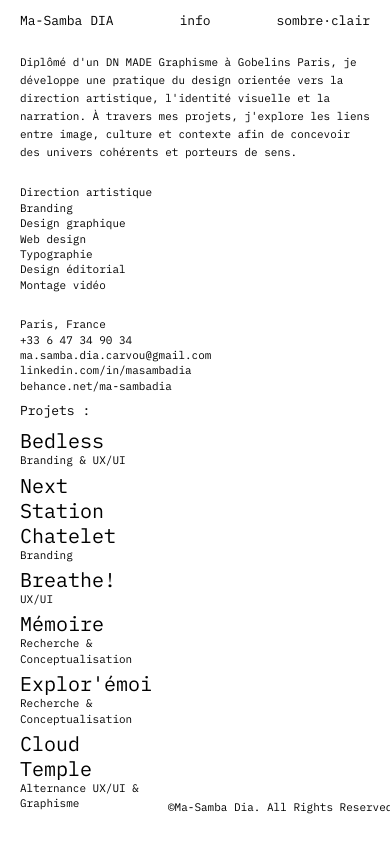
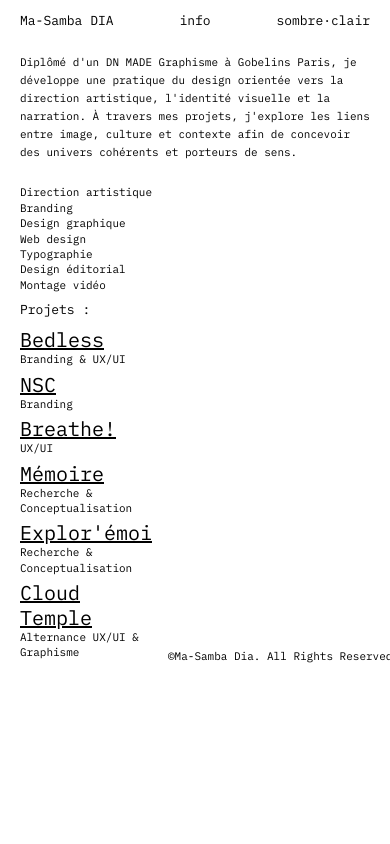
Before and after one commit to MaSambaXO/mon-portfolio, a Next.js app: page / in a window 390 px wide. Built offline with nearby package versions, Linux system fonts and the light colour scheme.

Commit message:
UX desktop/mobile : underline nav+projets, info épurée, contact mobile info only, NSC abrégé, home fixe, flèches projet pleine largeur, theme-color dynamique
Co-Authored-By: Claude Sonnet 4.6 <noreply@anthropic.com>

```diff
--- a/app/page.tsx
+++ b/app/page.tsx
@@ -6,6 +6,7 @@ type View = "home" | "project" | "info";
 
 type Project = {
   name: string;
+  shortName?: string;
   subtitle: string;
   date: string;
   description: string[];
@@ -62,6 +63,7 @@ const PROJECTS: Project[] = [
 
   {
     name: "Next Station Chatelet",
+    shortName: "NSC",
     subtitle: "Branding",
     date: "Janvier 2026",
     description: [
@@ -149,17 +151,14 @@ function ContactBlock({ stopProp = false }: { stopProp?: boolean }) {
   );
 }
 
-function ProjectList({ onOpen }: { onOpen: (i: number) => void }) {
+function ProjectList({ onOpen, mobile = false }: { onOpen: (i: number) => void; mobile?: boolean }) {
   return (
     <ul>
       {PROJECTS.map((p, i) => (
         <li key={i}>
-          <button
-            onClick={() => onOpen(i)}
-            className="text-left group mb-1"
-          >
-            <div className="text-[20px] leading-tight group-hover:opacity-60 transition-opacity">
-              {p.name}
+          <button onClick={() => onOpen(i)} className="text-left group mb-1">
+            <div className="text-[20px] leading-tight underline group-hover:opacity-60 transition-opacity">
+              {mobile && p.shortName ? p.shortName : p.name}
             </div>
             <div className="text-[11px] group-hover:opacity-60 transition-opacity">
               {p.subtitle}
@@ -181,6 +180,18 @@ export default function Home() {
     const srcs = [INFO_PHOTO, ...PROJECTS.flatMap(p => p.images)];
     srcs.forEach(src => { const img = new window.Image(); img.src = src; });
   }, []);
+
+  useEffect(() => {
+    const color = dark ? "#000000" : "#ffffff";
+    document.documentElement.style.background = color;
+    let meta = document.querySelector('meta[name="theme-color"]') as HTMLMetaElement | null;
+    if (!meta) {
+      meta = document.createElement("meta");
+      meta.setAttribute("name", "theme-color");
+      document.head.appendChild(meta);
+    }
+    meta.setAttribute("content", color);
+  }, [dark]);
 
   const openProject = (i: number) => {
     setActive(i);
@@ -214,20 +225,28 @@ export default function Home() {
   const currentImage = PROJECTS[active].images[imgIdx] ?? null;
   const totalImages = PROJECTS[active].images.length;
 
+  const mobileHeight = view === "home" ? "h-screen overflow-hidden" : "min-h-screen";
+
   return (
-    <div
-      className={`min-h-screen md:h-screen md:overflow-hidden flex flex-col ${bg} text-[11px] leading-[1.4]`}
-    >
-      {/* ── NAV desktop ── */}
+    <div className={`${mobileHeight} md:h-screen md:overflow-hidden flex flex-col ${bg} text-[11px] leading-[1.4]`}>
+
+      {/* ── NAV desktop — simplifié sur info ── */}
+      {view === "info" ? (
+        <nav className="hidden md:flex shrink-0 px-5 py-3 text-[13px] justify-between">
+          <button className="hover:opacity-60" onClick={() => setView("home")}>
+            Ma-Samba DIA
+          </button>
+          <button className="hover:opacity-60" onClick={() => setDark(!dark)}>
+            sombre·clair
+          </button>
+        </nav>
+      ) : (
         <nav className="hidden md:grid shrink-0 px-5 py-3 text-[13px]" style={COLS}>
-        <button
-          className="text-left hover:opacity-60"
-          onClick={() => setView("home")}
-        >
+          <button className="text-left hover:opacity-60" onClick={() => setView("home")}>
             Ma-Samba DIA
           </button>
           <button
-          className="text-left hover:opacity-60"
+            className="text-left hover:opacity-60 underline"
             onClick={() => setView(view === "info" ? "home" : "info")}
           >
             info
@@ -240,19 +259,14 @@ export default function Home() {
             </button>
           </div>
         </nav>
+      )}
 
       {/* ── NAV mobile ── */}
       <nav className="flex md:hidden shrink-0 px-5 py-3 text-[13px] justify-between">
-        <button
-          className="hover:opacity-60"
-          onClick={() => setView("home")}
-        >
+        <button className="hover:opacity-60" onClick={() => setView("home")}>
           Ma-Samba DIA
         </button>
-        <button
-          className="hover:opacity-60"
-          onClick={() => setView(view === "info" ? "home" : "info")}
-        >
+        <button className="hover:opacity-60" onClick={() => setView(view === "info" ? "home" : "info")}>
           info
         </button>
         <button className="hover:opacity-60" onClick={() => setDark(!dark)}>
@@ -277,23 +291,27 @@ export default function Home() {
             </div>
           </div>
 
-          {/* Mobile stack */}
-          <div className="flex flex-col md:hidden px-5 pt-3 gap-6">
+          {/* Mobile stack — sans contact */}
+          <div className="flex flex-col md:hidden px-5 pt-3 gap-6 overflow-hidden">
             <p className="leading-relaxed">{BIO}</p>
             <div>
               {SKILLS.map((s) => (
                 <div key={s}>{s}</div>
               ))}
             </div>
-            <div>
-              <ContactBlock />
-            </div>
           </div>
 
           <div className="px-5 pb-5 pt-2 shrink-0 flex justify-between items-end">
             <div>
               <div className="text-[13px] mb-2">Projets :</div>
+              {/* Desktop */}
+              <div className="hidden md:block">
                 <ProjectList onOpen={openProject} />
+              </div>
+              {/* Mobile — shortName pour NSC */}
+              <div className="md:hidden">
+                <ProjectList onOpen={openProject} mobile />
+              </div>
             </div>
             <div className="text-[11px] shrink-0 ml-4">©Ma-Samba Dia. All Rights Reserved.</div>
           </div>
@@ -317,14 +335,11 @@ export default function Home() {
             </div>
           </div>
 
-          {/* Mobile back + contact */}
-          <div className="flex md:hidden px-5 pt-2 pb-3 justify-between">
+          {/* Mobile back — sans contact */}
+          <div className="flex md:hidden px-5 pt-2 pb-3">
             <button className="hover:opacity-60" onClick={() => setView("home")}>
               ← Retour
             </button>
-            <div className="text-right">
-              <ContactBlock />
-            </div>
           </div>
 
           {/* Overlay — desktop */}
@@ -352,17 +367,9 @@ export default function Home() {
                 ))}
               </div>
               <div className="mt-auto flex items-center gap-8">
-                <button className="hover:opacity-60" onClick={prev}>
-                  ←——
-                </button>
-                {totalImages > 1 && (
-                  <span>
-                    {imgIdx + 1}/{totalImages}
-                  </span>
-                )}
-                <button className="hover:opacity-60" onClick={next}>
-                  ——→
-                </button>
+                <button className="hover:opacity-60" onClick={prev}>←——</button>
+                {totalImages > 1 && <span>{imgIdx + 1}/{totalImages}</span>}
+                <button className="hover:opacity-60" onClick={next}>——→</button>
               </div>
             </div>
             <div className="h-full flex items-end justify-end overflow-hidden">
@@ -391,25 +398,18 @@ export default function Home() {
                 className="w-full h-64 object-contain"
               />
             )}
-            <div className="flex items-center gap-8">
-              <button className="hover:opacity-60" onClick={prev}>
-                ←——
-              </button>
+            {/* Flèches pleine largeur, compteur centré */}
+            <div className="flex items-center">
+              <button className="hover:opacity-60" onClick={prev}>←——</button>
               {totalImages > 1 && (
-                <span>
-                  {imgIdx + 1}/{totalImages}
-                </span>
+                <span className="flex-1 text-center">{imgIdx + 1}/{totalImages}</span>
               )}
-              <button className="hover:opacity-60" onClick={next}>
-                ——→
-              </button>
+              <button className="hover:opacity-60" onClick={next}>——→</button>
             </div>
             <div>
               <div className="mb-2">Description :</div>
               {PROJECTS[active].description.map((para, i) => (
-                <p key={i} className="leading-relaxed mb-2 last:mb-0">
-                  {para}
-                </p>
+                <p key={i} className="leading-relaxed mb-2 last:mb-0">{para}</p>
               ))}
             </div>
             <div>
@@ -425,25 +425,21 @@ export default function Home() {
       {/* ── INFO ── */}
       {view === "info" && (
         <>
-          {/* Desktop grid */}
-          <div className="hidden md:grid md:flex-1 px-5 pt-3 overflow-hidden" style={COLS}>
-            <div className="flex items-center">
+          {/* Desktop : photo + bio + contact sous le bio */}
+          <div className="hidden md:flex md:flex-1 px-5 pt-8 gap-10 items-start overflow-hidden">
             {INFO_PHOTO ? (
               // eslint-disable-next-line @next/next/no-img-element
-                <img src={INFO_PHOTO} alt="" className="w-36 h-44 object-cover" />
+              <img src={INFO_PHOTO} alt="" className="w-36 h-44 object-cover shrink-0" />
             ) : (
-                <div className={`w-36 h-44 ${photo}`} />
+              <div className={`w-36 h-44 shrink-0 ${photo}`} />
             )}
-            </div>
-            <div className="col-span-2 flex items-center justify-center">
-              <p className="leading-relaxed max-w-xs">{BIO}</p>
-            </div>
-            <div>
+            <div className="flex flex-col gap-6 max-w-sm">
+              <p className="leading-relaxed">{BIO}</p>
               <ContactBlock />
             </div>
           </div>
 
-          {/* Mobile stack */}
+          {/* Mobile : photo + bio + contact, sans liste projets */}
           <div className="flex flex-col md:hidden px-5 pt-3 gap-6">
             <div className="flex gap-4 items-start">
               {INFO_PHOTO ? (
@@ -454,16 +450,12 @@ export default function Home() {
               )}
               <p className="leading-relaxed">{BIO}</p>
             </div>
-            <div>
             <ContactBlock />
           </div>
-          </div>
 
-          <div className="px-5 pb-5 pt-2 shrink-0 flex justify-between items-end">
-            <div>
-              <ProjectList onOpen={openProject} />
-            </div>
-            <div className="text-[11px] shrink-0 ml-4">©Ma-Samba Dia. All Rights Reserved.</div>
+          {/* Bottom — copyright seulement */}
+          <div className="px-5 pb-5 pt-2 shrink-0 flex justify-end items-end">
+            <div className="text-[11px]">©Ma-Samba Dia. All Rights Reserved.</div>
           </div>
         </>
       )}
```
Lines whose indentation alone changed are shown as unchanged.
